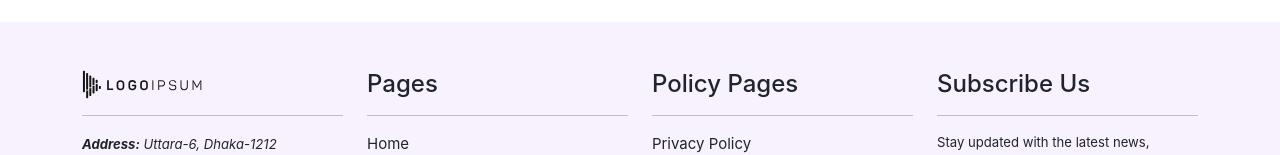
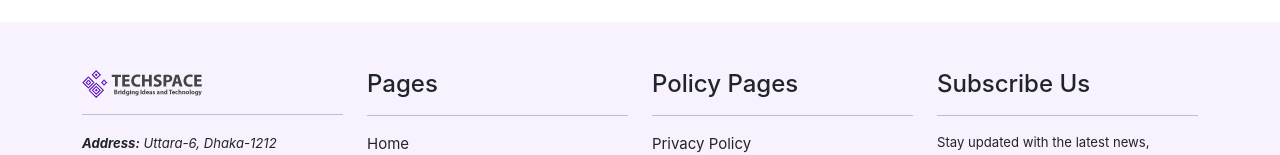
Before and after one commit to vxlrubel/view, a Vue app: page / in a window 1280 px wide. Shown: the part 1574-1729 px from the top of the page. Built offline with nearby package versions, Linux system fonts and the light colour scheme.

Commit message:
update footer logo

```diff
--- a/src/components/Footer.vue
+++ b/src/components/Footer.vue
@@ -6,7 +6,7 @@
           <div class="row">
             <div class="col-sm-6 col-lg-3 mb-4 mb-lg-0">
               <RouterLink to="/" class="footer-logo d-inline-block user-select-none">
-                <img alt="Vue logo" class="img-fluid" src="@/assets/logo.svg" />
+                <img alt="Vue logo" class="img-fluid" src="@/assets/img/logo-dark.webp" />
               </RouterLink>
               <hr>
               <div class="mb-3">
```
